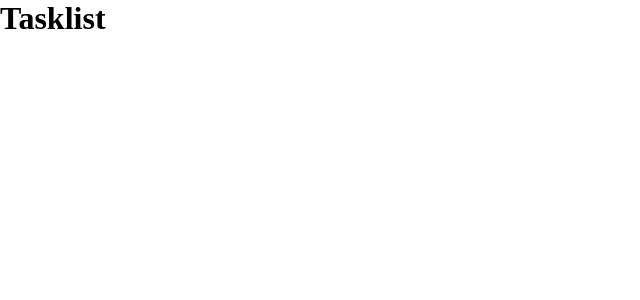
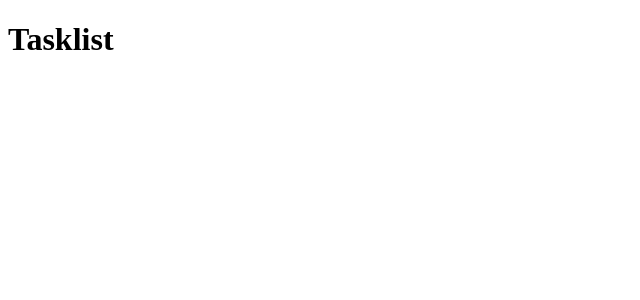
Before and after one commit to fabiojuvenalpereira/todo-list, a React (Create React App) app in the folder frontend/: page /tasks in a window 1280 px wide. Shown: the top 300 px of the page, without its empty margins (0-640 px from the left). Built offline with nearby package versions, Linux system fonts and the light colour scheme.

Commit message:
chore: delete css files

```diff
--- a/frontend/src/index.css
+++ /dev/null
@@ -1,7 +0,0 @@
-* {
-  margin: 0;
-  padding: 0;
-  outline: none;
-  border: none;
-  box-sizing: border-box;
-}
--- a/frontend/src/index.js
+++ b/frontend/src/index.js
@@ -1,6 +1,5 @@
 import React from 'react';
 import ReactDOM from 'react-dom/client';
-import './index.css';
 import App from './App';
 import reportWebVitals from './reportWebVitals';
 
```
